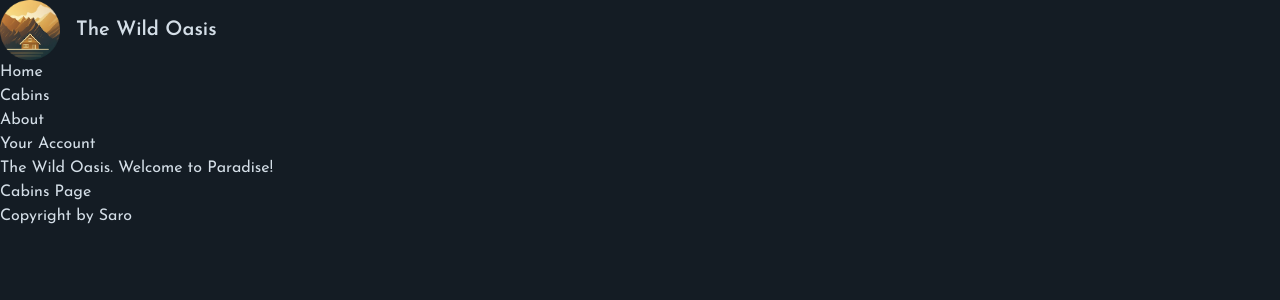
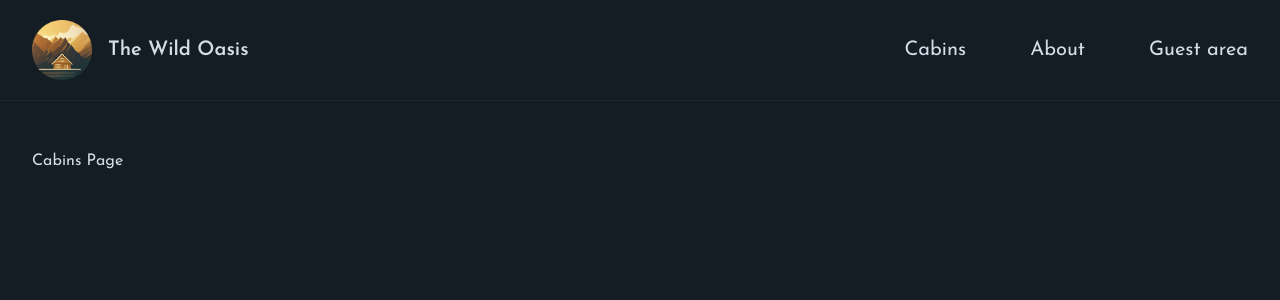
Before and after one commit to khanjee501/nextjs-project, a Next.js app: page / in a window 1280 px wide. Shown: the top 300 px of the page. Built offline with nearby package versions, Linux system fonts and the light colour scheme.

Commit message:
CHORE: improving the navigation and root layout

```diff
--- a/app/_components/Navigation.js
+++ b/app/_components/Navigation.js
@@ -2,19 +2,33 @@ import Link from "next/link";
 
 export default function Navigation() {
   return (
-    <ul>
+    <nav className="z-10 text-xl">
+      <ul className="flex gap-16 items-center">
         <li>
-        <Link href="/">Home</Link>
+          <Link
+            href="/cabins"
+            className="hover:text-accent-400 transition-colors"
+          >
+            Cabins
+          </Link>
         </li>
         <li>
-        <Link href="/cabins">Cabins</Link>
+          <Link
+            href="/about"
+            className="hover:text-accent-400 transition-colors"
+          >
+            About
+          </Link>
         </li>
         <li>
-        <Link href="/about">About</Link>
-      </li>
-      <li>
-        <Link href="/account">Your Account</Link>{" "}
+          <Link
+            href="/account"
+            className="hover:text-accent-400 transition-colors"
+          >
+            Guest area
+          </Link>
         </li>
       </ul>
+    </nav>
   );
 }
--- a/app/layout.js
+++ b/app/layout.js
@@ -9,6 +9,7 @@ const josefin = Josefin_Sans({
 });
 
 import "@/app/_styles/globals.css";
+import Header from "@/app/_components/Header";
 
 export const metadata = {
   title: {
@@ -23,14 +24,12 @@ export default function RootLayout({ children }) {
   return (
     <html lang="en">
       <body
-        className={`${josefin.className} bg-primary-950 text-primary-100 min-h-screen`}
+        className={`${josefin.className} antialiased bg-primary-950 text-primary-100 min-h-screen flex flex-col`}
       >
-        <header>
-          <Logo />
-          <Navigation />
-        </header>
-        <main>{children}</main>
-        <footer>Copyright by Saro</footer>
+        <Header />
+        <div className="flex-1 px-8 py-12">
+          <main className="max-w-7xl mx-auto">{children}</main>
+        </div>
       </body>
     </html>
   );
--- a/app/page.js
+++ b/app/page.js
@@ -3,7 +3,6 @@ import Link from "next/link";
 export default function Page() {
   return (
     <div>
-      <h1>The Wild Oasis. Welcome to Paradise!</h1>
       <Link href="/cabins">Cabins Page</Link>
     </div>
   );
```
Also changed, not shown: starter/components/Navigation.js (deleted, +0 -26 lines), app/_components/Header.js (renamed from starter/components/Header.js). Lines whose indentation alone changed are shown as unchanged.
